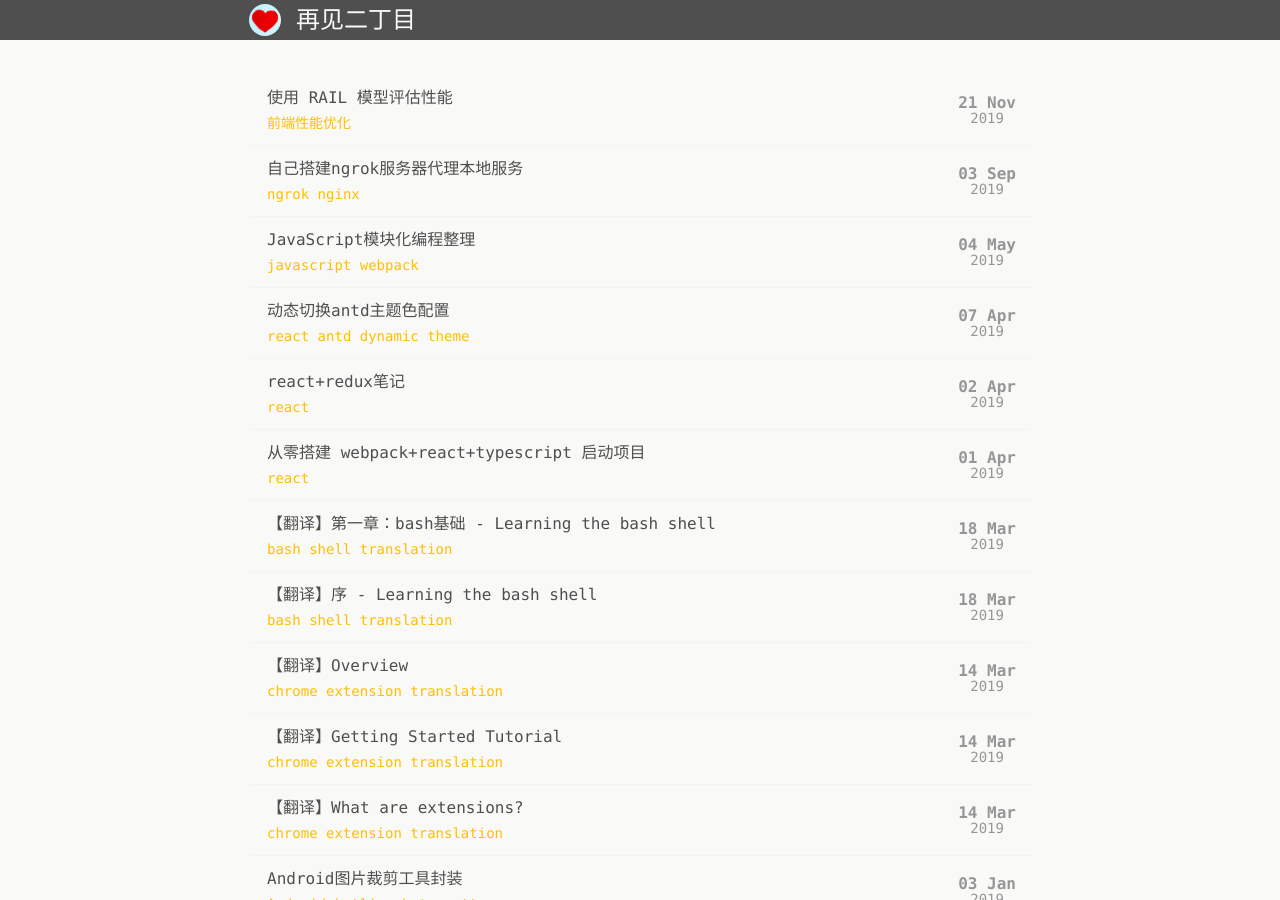
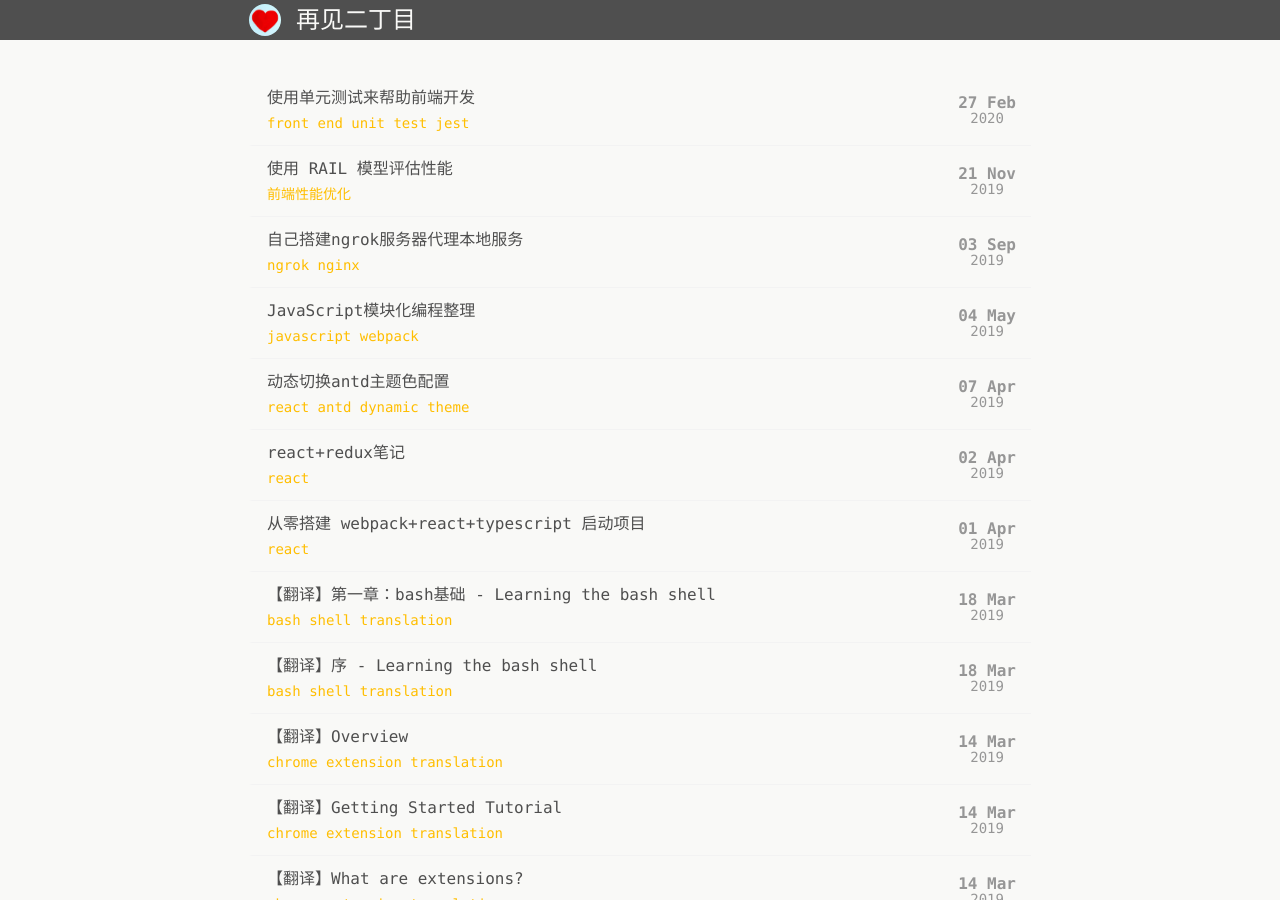
Before and after one commit to yitimo/yitimo.github.io, a Jekyll site: the page built from index.html, in a window 1280 px wide and 900 px high. Built offline with Jekyll 4.4.1, drawn with Linux system fonts in a browser that asks for light colours; some of the changed lines change nothing that is shown.

Commit message:
UPDATE: finish post

````diff
--- a/_drafts/2020-02-27-use-unit-test-to-help-coding.md
+++ b/_posts/2020/02/2020-02-27-use-unit-test-to-help-coding.md
@@ -113,13 +113,61 @@
 
 **模拟样式和文件**
 
-**模拟内部函数执行**
+样式和文件模块无法通过js执行来判断正确性，也就失去了单元测试意义，我们只需要直接跳过这类模块，保证代码执行下去即可，可以在 ``jest.config.js`` 中配置如何处理样式和文件模块:
+
+``` js
+moduleNameMapper: {
+    "\\.(jpg|jpeg|png|gif|eot|otf|webp|svg|ttf|woff|woff2|mp4|webm|wav|mp3|m4a|aac|oga)$": "<rootDir>/__mocks__/fileMock.js",
+    "\\.(css|less)$": "<rootDir>/__mocks__/styleMock.js",
+},
+```
 
 **模拟浏览器对象**
 
+有时候我们的代码依赖了浏览器的全局对象(window), 比如需要读取``location.href``, 可以参考[这个问答](https://stackoverflow.com/a/54021633)。
+
+**模拟内部函数执行**
+
+设想这样一种情况，我们想要测试一个较复杂业务函数A的执行，这个函数内部调用了另一个函数B，而我们不想关心另一个函数B是如何执行的，只想它返回我们需要的值就够了，我们关心的是函数A是否正确执行，此时就需要模拟内部函数B的执行了。
+
+用上面拉取账单的例子的话，就是拉账单过程中需要执行拉取账单请求，但是我们不想真的去向服务器发起请求(如果是测试支付，那就更加不能真的发请求了:D)。
+
+模拟待测试函数内部函数的执行，``jest`` 提供了 ``spyOn``方法:
+
+``` js
+import billAction from 'path/to/billAction'
+import * as billApi from 'path/to/billApi'
+
+describe('billAction', () => {
+    it('success', async () => {
+        const spy = jest.spyOn(billApi, 'default')
+        spy.mockResolvedValue({
+            ...需要模拟返回的数据
+        })
+        // billAction函数内部会调用billApi 通过spyOn进行了mock
+        const res = await billAction()
+        expect(res).toEqual(true)
+    })
+})
+```
+
+示例代码中, 需要 ``spyOn`` 的函数是以 ``export default`` 方式导出的，所以需要 ``jest.spyOn(billApi, 'default')`` 来模拟。
+详细关于 ``spyOn`` 的使用可以看[官方文档](https://jestjs.io/docs/en/jest-object#jestspyonobject-methodname)。
+
 ## 测试目的
 
-笔者在《重构》书中多次被安利单元测试是如何帮助提升开发和最终代码质量的，
-- 保证代码可靠性 让需要上线验证的全流程能提前有个底
-- 贴近真实业务、交互编写用例 覆盖率不是最重要
-- 帮助代码解耦 逻辑清晰 减少副作用
+笔者在《重构》书中多次被安利单元测试是如何帮助提升开发和最终代码质量的，并深有同感。不过想要在一个项目开发过程中得到单元测试技术的帮助存在一些比较现实的限制:
+
+- 越来越多的小项目喜欢走敏捷开发路线，项目的首个MVP版本往往不考虑单元测试，很多项目甚至没有配置号单元测试环境(虽然很多cli已经集成好了)
+- 并不是所有项目代码都适合被测试，相反有很多不够优秀的人编写的代码都是不可测试的，因为逻辑比较藕和以及有很多副作用
+- 可能有些项目经理会觉得开发过程中被写测试用例占去时间纯属浪费
+
+总结下来，通过单元测试加持我们需要致力于这些目的:
+
+**保证代码可靠性** 项目还未上线就能知道代码会如何运行，这一定能有效帮助睡眠。
+
+**覆盖率不是最重要的** 贴近真实业务和交互来编写用例, 单元测试最神圣的使命大概还是减少BUG。
+
+**提升代码质量** 一段能被单元测试的代码，往往就是逻辑清晰，各个逻辑完美解耦，无副作用的，我们通过一个函数的注释和命名能得知这个函数是用来做什么的，而通过这个函数漂亮的单元测试用例就能证明这个函数确实是正确的做了什么的。
+
+**方便维护** 即使一个MVP项目可能做不到同步增加测试用例，但如果是打算后续不断迭代的话，还是强烈建议第一时间给各功能都补充测试用例。因为迭代过程中往往会涉及或大或小范围的重构，这时如果有测试用例的保护，我们大可以放开手脚去进行，每改动一小点，就调整测试用例来适配新功能，而不是盲改，生怕改坏什么隐藏逻辑；又或者项目成员变更了，新成员就能直接从测试用例中知道自己将要接手的模块至少是正确执行的，而不是接手一个原本就跑不通的巨坑。回过头来，多花少量时间编写测试用例，最终很可能是能节省整体项目迭代效率、质量和体验的。
````
